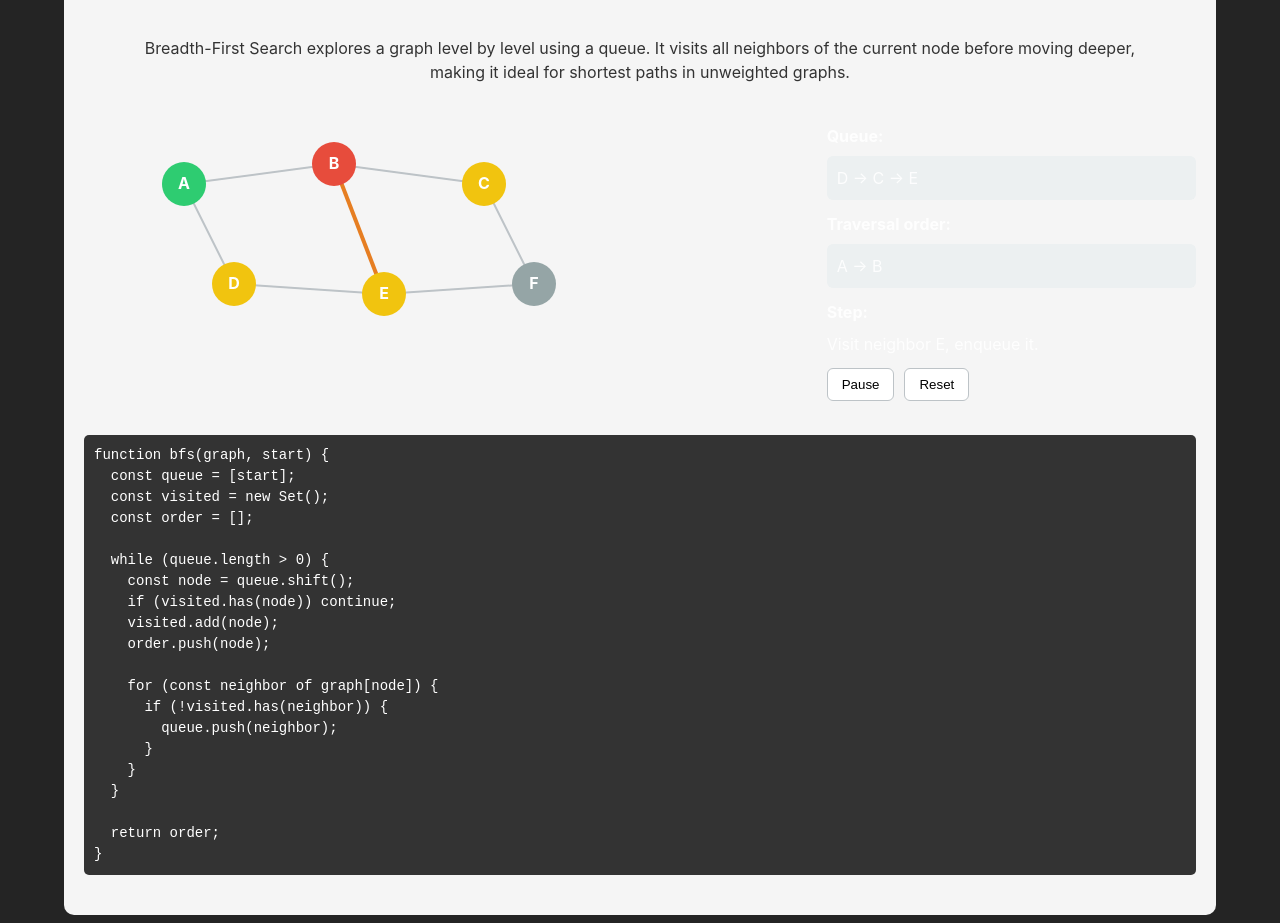
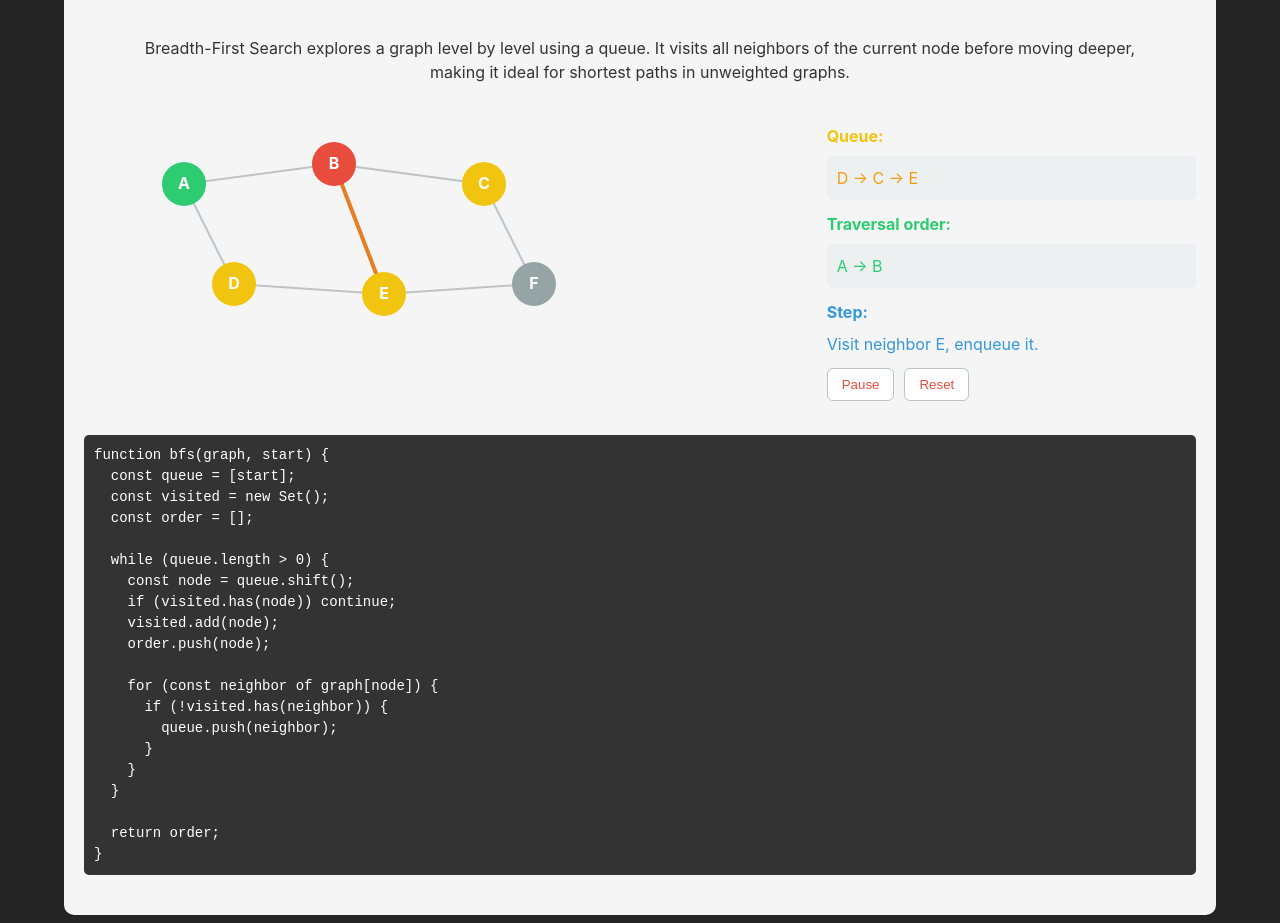
Before and after one commit to Atlessc/Algo-Visualizer, a React (Vite) app: page / in a window 1280 px wide. Shown: the part 5400-6323 px from the top of the page. Built offline with nearby package versions, Linux system fonts and the light colour scheme.

Commit message:
style(BfsAlgo): enhance UI colors for queue, traversal order, and step display

```diff
--- a/src/components/2_Intermediate_Algos/BfsAlgo.jsx
+++ b/src/components/2_Intermediate_Algos/BfsAlgo.jsx
@@ -200,14 +200,15 @@ const BfsAlgo = () => {
             </div>
             <div style={{ flex: "1 1 220px" }}>
               <div style={{ marginBottom: "12px" }}>
-                <strong>Queue:</strong>
+                <strong style={{ color: "#f1c40f" }}>Queue:</strong>
                 <div
                   style={{
                     marginTop: "8px",
                     padding: "10px",
                     background: "#ecf0f1",
                     borderRadius: "6px",
-                    minHeight: "40px"
+                    minHeight: "40px",
+                    color: "#f39c12"
                   }}
                 >
                   {currentStep.queue.length > 0
@@ -216,14 +217,15 @@ const BfsAlgo = () => {
                 </div>
               </div>
               <div style={{ marginBottom: "12px" }}>
-                <strong>Traversal order:</strong>
+                <strong style={{ color: "#2ecc71" }}>Traversal order:</strong>
                 <div
                   style={{
                     marginTop: "8px",
                     padding: "10px",
                     background: "#ecf0f1",
                     borderRadius: "6px",
-                    minHeight: "40px"
+                    minHeight: "40px",
+                    color: "#2ecc71"
                   }}
                 >
                   {currentStep.traversal.length > 0
@@ -232,8 +234,8 @@ const BfsAlgo = () => {
                 </div>
               </div>
               <div style={{ marginBottom: "12px" }}>
-                <strong>Step:</strong>
-                <div style={{ marginTop: "8px" }}>{currentStep.message}</div>
+                <strong style={{ color: "#3498db" }}>Step:</strong>
+                <div style={{ marginTop: "8px", color: "#3498db" }}>{currentStep.message}</div>
               </div>
               <div style={{ display: "flex", gap: "10px" }}>
                 <button
@@ -244,7 +246,8 @@ const BfsAlgo = () => {
                     borderRadius: "6px",
                     border: "1px solid #bdc3c7",
                     background: "#ffffff",
-                    cursor: "pointer"
+                    cursor: "pointer",
+                    color: "#e74c3c"
                   }}
                 >
                   {isPlaying ? "Pause" : "Play"}
@@ -260,7 +263,8 @@ const BfsAlgo = () => {
                     borderRadius: "6px",
                     border: "1px solid #bdc3c7",
                     background: "#ffffff",
-                    cursor: "pointer"
+                    cursor: "pointer",
+                    color: "#e74c3c"
                   }}
                 >
                   Reset
```
Also changed, not shown: 1 other file (tests, documents, lock files or other folders).
